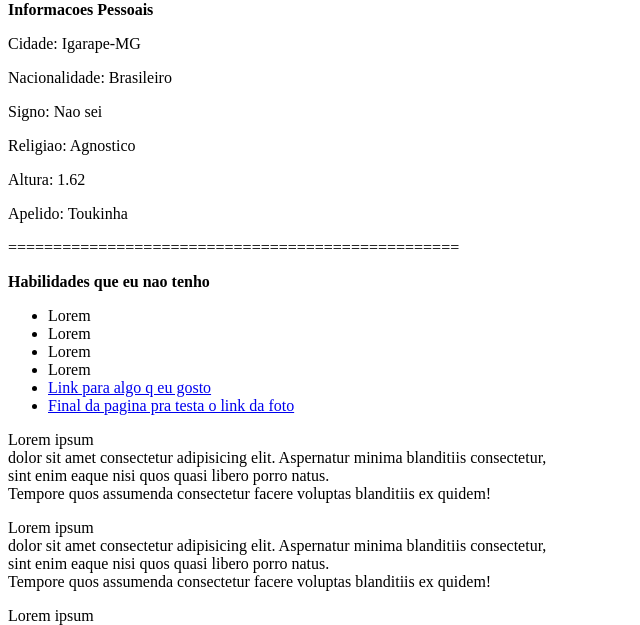
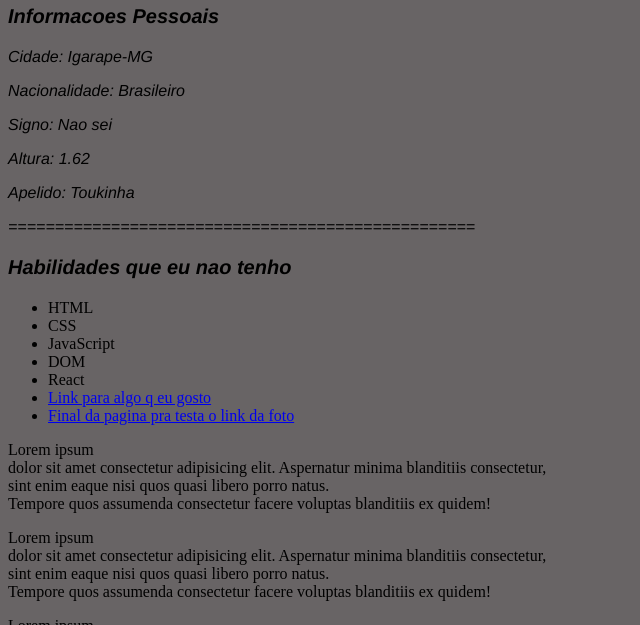
Before and after one commit to Toukinha/Portifolio-web-Luis-Gustavo, a plain HTML site: page index.html in a window 1280 px wide. Shown: the part 480-1105 px from the top of the page, without its empty margins (0-640 px from the left). Drawn offline with Linux system fonts and the light colour scheme.

Commit message:
Finalisa os requisitos do exercicio 3.2

```diff
--- /dev/null
+++ b/index.css
@@ -0,0 +1,12 @@
+body {
+    background-color: #686465;
+}
+.listas{
+    font-weight: bold;
+    font-size: 20px;
+
+}
+.psi{
+    font-style: italic;
+    font-family: 'Franklin Gothic Medium', 'Arial Narrow', Arial, sans-serif;
+}
--- a/index.html
+++ b/index.html
@@ -5,28 +5,31 @@
     <meta http-equiv="X-UA-Compatible" content="IE=edge">
     <meta name="viewport" content="width=device-width, initial-scale=1.0">
     <title>ToukaFolio</title>
+    <link rel="stylesheet" href="index.css">
 </head>
 <body>
     <h1>Portifolio Online</h1>
     <h2>Luis Gustavo|Touka</h2>
     <p> <b>se clicar na fotinha vai pro meu perfil do GitHub</b></p>
     <a id="fotinha" href="https://github.com/Toukinha"><img src="https://media.discordapp.net/attachments/913949231084085249/913950021014155294/IMG_20201212_224646.jpg?width=317&height=427" alt="Imagem Pessoal"></a>
-    <p><b>Informacoes Pessoais</b> </p>
+    <div class="psi">
+        <p class="listas">Informacoes Pessoais</p>
         <p>Cidade: Igarape-MG</p>
         <p>Nacionalidade: Brasileiro</p>
         <p>Signo: Nao sei</p>
-    <p>Religiao: Agnostico</p>
         <p>Altura: 1.62</p>
         <p>Apelido: Toukinha</p>
         <p>==================================================</p>
-    <p><b>Habilidades que eu nao tenho</b></p>
+        <p class="listas">Habilidades que eu nao tenho</p>
+    </div>
     <ul>
-        <li>Lorem</li>
-        <li>Lorem</li>
-        <li>Lorem</li>
-        <li>Lorem</li>
-        <li> <a target="_blank" href="https://betteranime.net/anime/legendado/one-piece"> Link para algo q eu gosto</a></li>
-        <li> <a href="#final">Final da pagina pra testa o link da foto</a></li>
+        <li>HTML</li>
+        <li>CSS</li>
+        <li>JavaScript</li>
+        <li>DOM</li>
+        <li>React</li>
+        <li><a target="_blank" href="https://betteranime.net/anime/legendado/one-piece"> Link para algo q eu gosto</a></li>
+        <li><a href="#final">Final da pagina pra testa o link da foto</a></li>
     </ul>
     <div>
     <p>Lorem ipsum <br> dolor sit amet consectetur adipisicing elit. Aspernatur minima blanditiis consectetur, <br> sint enim eaque nisi quos quasi libero porro natus. <br> Tempore quos assumenda consectetur facere voluptas blanditiis ex quidem!</p>
```
Lines whose indentation alone changed are shown as unchanged.
